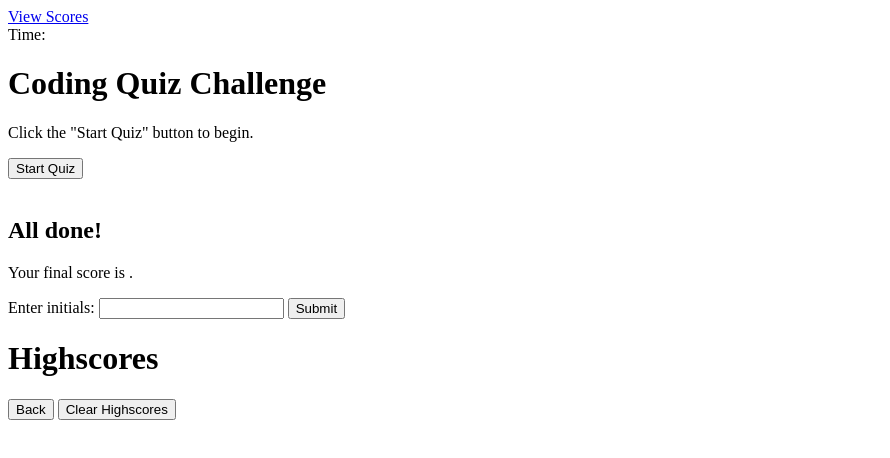
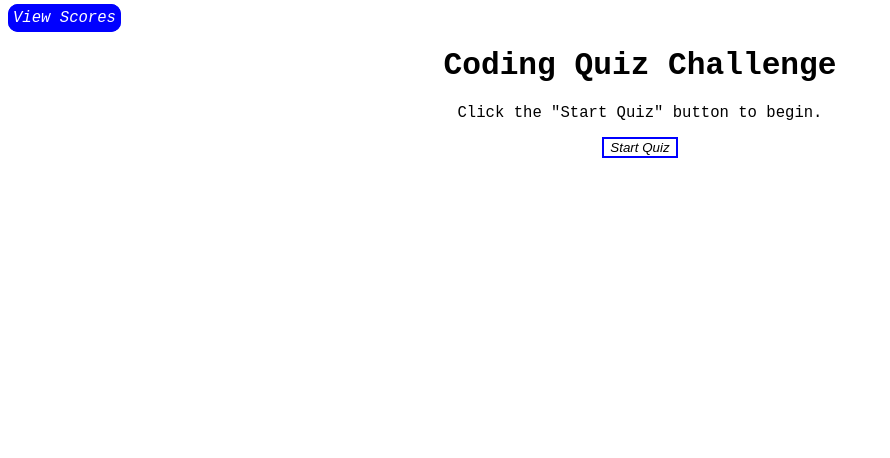
Before and after one commit to jicard/BCS-Module-4-Challenge, a plain HTML site: page docs/index.html in a window 1280 px wide. Shown: the whole page, without its empty margins (0-890 px from the left). Drawn offline with Linux system fonts and the light colour scheme; the site is published under a folder, as on GitHub Pages, so addresses that start at the root find nothing.

Commit message:
fixed css/js links

```diff
--- a/docs/index.html
+++ b/docs/index.html
@@ -5,7 +5,7 @@
     <meta name="viewport" content="width=device-width, initial-scale=1.0">
     <meta http-equiv="X-UA-Compatible" content="ie=edge">
     <title>JavaScript Quiz</title>
-    <link rel="stylesheet" href="/assets/style.css">
+    <link rel="stylesheet" href="./assets/style.css">
   </head>
 
   <body>
@@ -44,6 +44,6 @@
       <button id="clear">Clear Highscores</button>
     </div>
 
-    <script src="/assets/logic.js"></script>
+    <script src="./assets/logic.js"></script>
   </body>
 </html>
```
Also changed, not shown: docs/scores.html (+2 -2 lines), docs/assets/logic.js (renamed from assets/logic.js), docs/assets/scores.js (renamed from assets/scores.js), docs/assets/style.css (renamed from assets/style.css).
